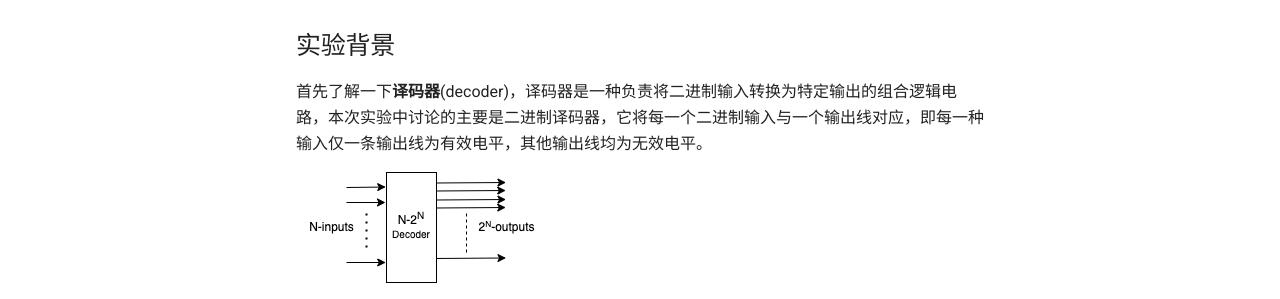
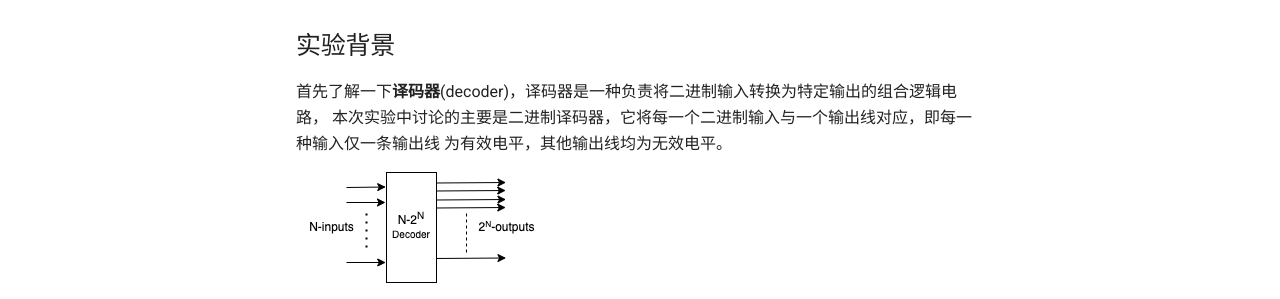
Before and after one commit to Guahao31/2023_DD, an MkDocs documentation site: the page built from docs/lab5/decoder.md, in a window 1280 px wide. Shown: the part 335-634 px from the top of the page. Built offline with MkDocs 1.6.1 and Material for MkDocs 9.7.7, drawn with Linux system fonts in a browser that asks for light colours; comment, search, counter and statistics services are not loaded.

Commit message:
conflict: for rebase

```diff
--- a/docs/lab5/decoder.md
+++ b/docs/lab5/decoder.md
@@ -8,6 +8,8 @@
 
 ## 实验背景
 
-首先了解一下**译码器**(decoder)，译码器是一种负责将二进制输入转换为特定输出的组合逻辑电路，本次实验中讨论的主要是二进制译码器，它将每一个二进制输入与一个输出线对应，即每一种输入仅一条输出线为有效电平，其他输出线均为无效电平。
+首先了解一下**译码器**(decoder)，译码器是一种负责将二进制输入转换为特定输出的组合逻辑电路，
+本次实验中讨论的主要是二进制译码器，它将每一个二进制输入与一个输出线对应，即每一种输入仅一条输出线
+为有效电平，其他输出线均为无效电平。
 
 <img src="../pic/decoder_n.png">
```
